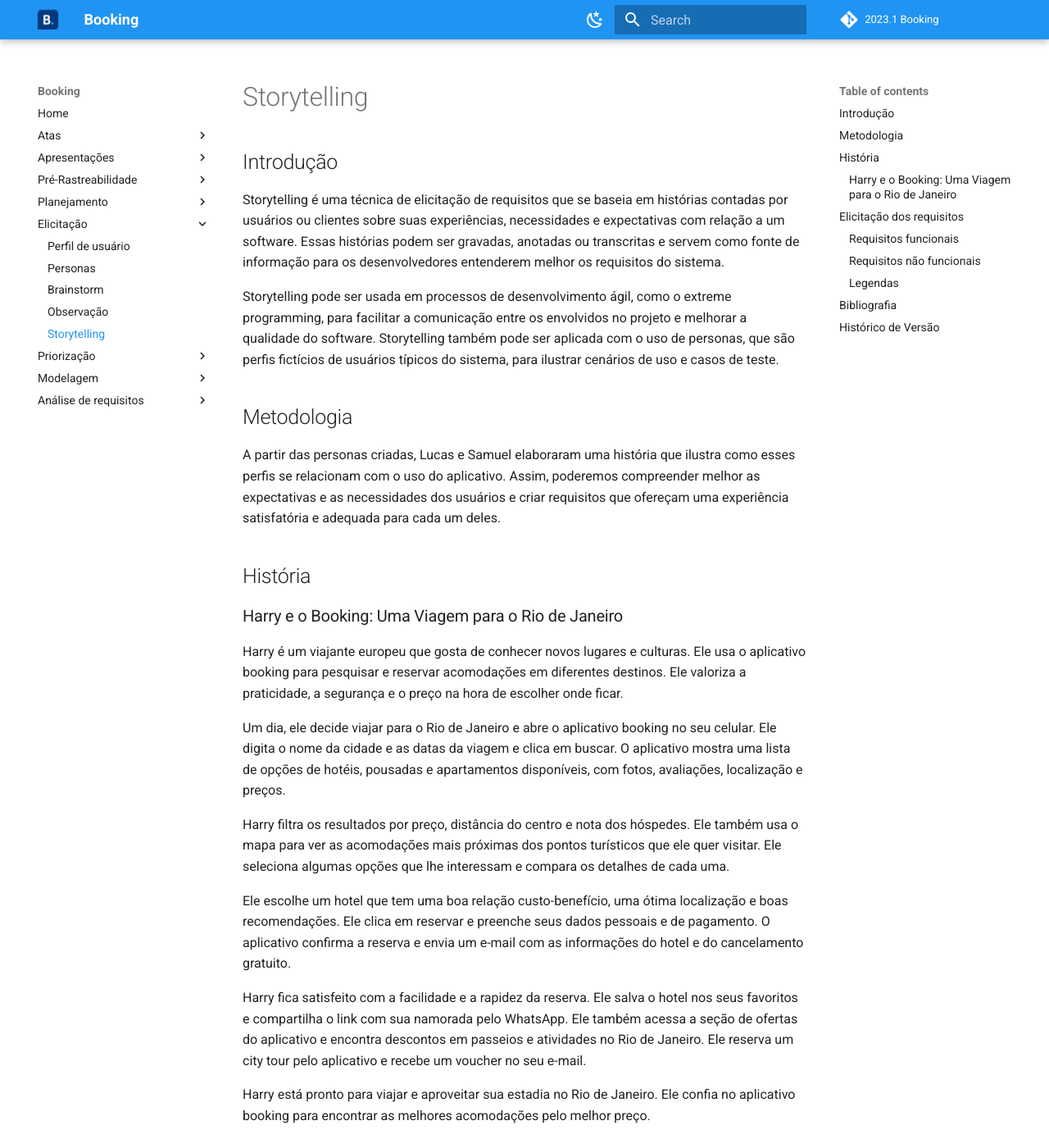
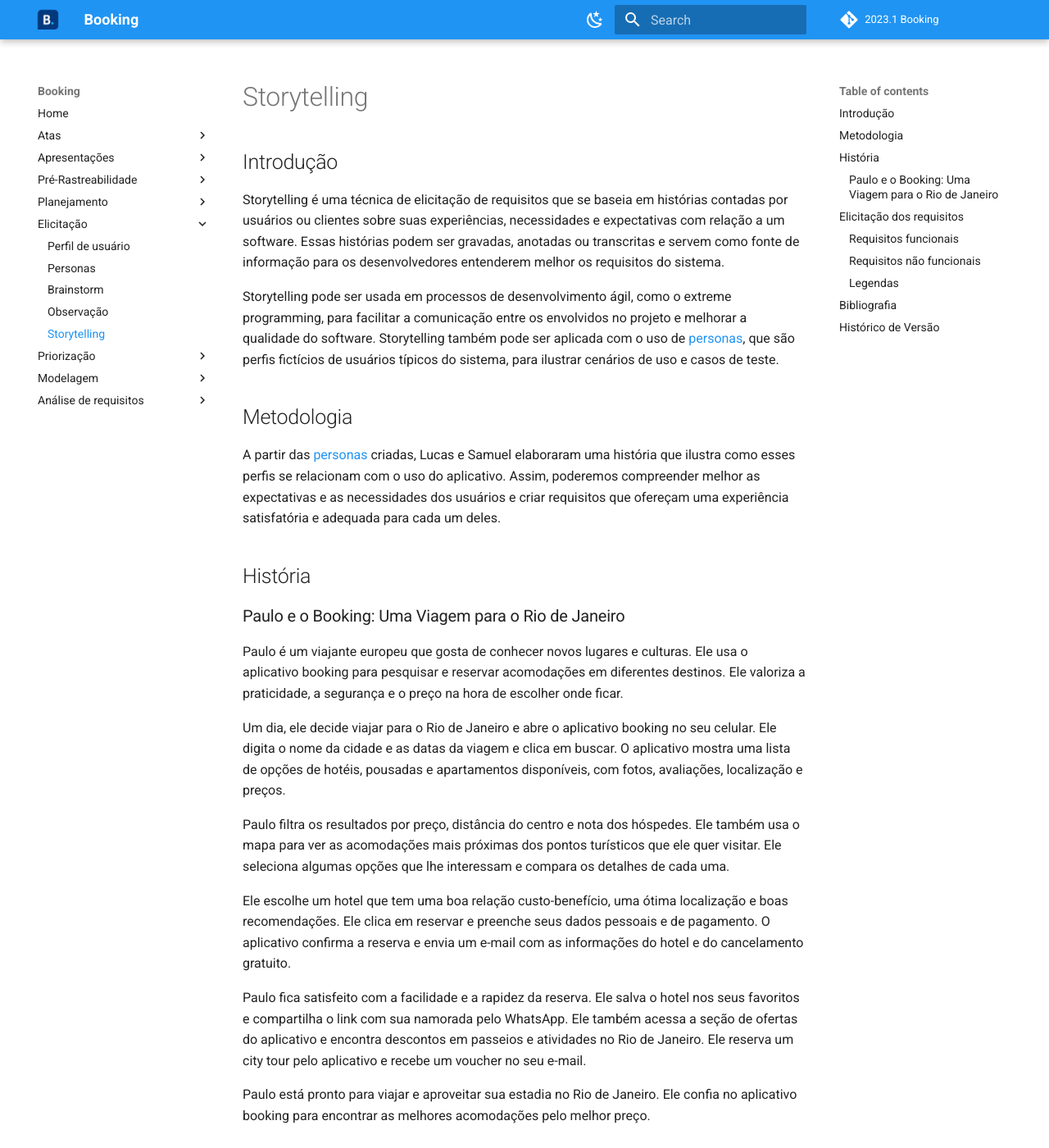
Before and after one commit to Requisitos-de-Software/2023.1-Booking, an MkDocs documentation site: the page built from docs/elicitacao/storytelling.md, in a window 1280 px wide and 1400 px high. Shown: the whole window at 82% size. Built offline with MkDocs 1.6.1 and Material for MkDocs 9.7.7, drawn with Linux system fonts in a browser that asks for light colours; a script that is not in the unit is left out; comment, search, counter and statistics services are not loaded; some of the changed text lies outside the part shown.

Commit message:
Corrigindo storytelling

```diff
--- a/docs/elicitacao/storytelling.md
+++ b/docs/elicitacao/storytelling.md
@@ -4,33 +4,33 @@
 
 Storytelling é uma técnica de elicitação de requisitos que se baseia em histórias contadas por usuários ou clientes sobre suas experiências, necessidades e expectativas com relação a um software. Essas histórias podem ser gravadas, anotadas ou transcritas e servem como fonte de informação para os desenvolvedores entenderem melhor os requisitos do sistema.
 
-Storytelling pode ser usada em processos de desenvolvimento ágil, como o extreme programming, para facilitar a comunicação entre os envolvidos no projeto e melhorar a qualidade do software. Storytelling também pode ser aplicada com o uso de personas, que são perfis fictícios de usuários típicos do sistema, para ilustrar cenários de uso e casos de teste.
+Storytelling pode ser usada em processos de desenvolvimento ágil, como o extreme programming, para facilitar a comunicação entre os envolvidos no projeto e melhorar a qualidade do software. Storytelling também pode ser aplicada com o uso de [personas](./personas.md), que são perfis fictícios de usuários típicos do sistema, para ilustrar cenários de uso e casos de teste.
 
 ## Metodologia
 
-A partir das personas criadas, Lucas e Samuel elaboraram uma história que ilustra como esses perfis se relacionam com o uso do aplicativo. Assim, poderemos compreender melhor as expectativas e as necessidades dos usuários e criar requisitos que ofereçam uma experiência satisfatória e adequada para cada um deles.
+A partir das [personas](./personas.md) criadas, Lucas e Samuel elaboraram uma história que ilustra como esses perfis se relacionam com o uso do aplicativo. Assim, poderemos compreender melhor as expectativas e as necessidades dos usuários e criar requisitos que ofereçam uma experiência satisfatória e adequada para cada um deles.
 
 ## História
 
-### Harry e o Booking: Uma Viagem para o Rio de Janeiro
+### Paulo e o Booking: Uma Viagem para o Rio de Janeiro
 
-Harry é um viajante europeu que gosta de conhecer novos lugares e culturas. Ele usa o aplicativo booking para pesquisar e reservar acomodações em diferentes destinos. Ele valoriza a praticidade, a segurança e o preço na hora de escolher onde ficar.
+Paulo é um viajante europeu que gosta de conhecer novos lugares e culturas. Ele usa o aplicativo booking para pesquisar e reservar acomodações em diferentes destinos. Ele valoriza a praticidade, a segurança e o preço na hora de escolher onde ficar.
 
 Um dia, ele decide viajar para o Rio de Janeiro e abre o aplicativo booking no seu celular. Ele digita o nome da cidade e as datas da viagem e clica em buscar. O aplicativo mostra uma lista de opções de hotéis, pousadas e apartamentos disponíveis, com fotos, avaliações, localização e preços.
 
-Harry filtra os resultados por preço, distância do centro e nota dos hóspedes. Ele também usa o mapa para ver as acomodações mais próximas dos pontos turísticos que ele quer visitar. Ele seleciona algumas opções que lhe interessam e compara os detalhes de cada uma.
+Paulo filtra os resultados por preço, distância do centro e nota dos hóspedes. Ele também usa o mapa para ver as acomodações mais próximas dos pontos turísticos que ele quer visitar. Ele seleciona algumas opções que lhe interessam e compara os detalhes de cada uma.
 
 Ele escolhe um hotel que tem uma boa relação custo-benefício, uma ótima localização e boas recomendações. Ele clica em reservar e preenche seus dados pessoais e de pagamento. O aplicativo confirma a reserva e envia um e-mail com as informações do hotel e do cancelamento gratuito.
 
-Harry fica satisfeito com a facilidade e a rapidez da reserva. Ele salva o hotel nos seus favoritos e compartilha o link com sua namorada pelo WhatsApp. Ele também acessa a seção de ofertas do aplicativo e encontra descontos em passeios e atividades no Rio de Janeiro. Ele reserva um city tour pelo aplicativo e recebe um voucher no seu e-mail.
+Paulo fica satisfeito com a facilidade e a rapidez da reserva. Ele salva o hotel nos seus favoritos e compartilha o link com sua namorada pelo WhatsApp. Ele também acessa a seção de ofertas do aplicativo e encontra descontos em passeios e atividades no Rio de Janeiro. Ele reserva um city tour pelo aplicativo e recebe um voucher no seu e-mail.
 
-Harry está pronto para viajar e aproveitar sua estadia no Rio de Janeiro. Ele confia no aplicativo booking para encontrar as melhores acomodações pelo melhor preço.
+Paulo está pronto para viajar e aproveitar sua estadia no Rio de Janeiro. Ele confia no aplicativo booking para encontrar as melhores acomodações pelo melhor preço.
 
 ## Elicitação dos requisitos
 
 ### Requisitos funcionais
 
-Na tabela 1, é possível encontrar os requisitos funcionais que foram obtidos a partir da história relatada pelo Harry, e que foram identificados como necessários para o desenvolvimento do sistema. Esses requisitos funcionais são uma lista abrangente de funcionalidades e recursos que o sistema deve possuir para atender às necessidades do usuário.
+Na tabela 1, é possível encontrar os requisitos funcionais que foram obtidos a partir da história relatada pelo Paulo, e que foram identificados como necessários para o desenvolvimento do sistema. Esses requisitos funcionais são uma lista abrangente de funcionalidades e recursos que o sistema deve possuir para atender às necessidades do usuário.
 
 | ID    | Nome                         | Descrição                                                                                                                                                                          |
 | ----- | ---------------------------- | ------------------------------------------------------------------------------------------------------------------------------------------------------------------------------------ |
@@ -46,12 +46,12 @@
 | FST10 | Histórico de reservas       | o aplicativo deve permitir que os usuários visualizem seu histórico de reservas anteriores, incluindo informações como datas, acomodações e voos reservados.                   |
 
 <div style="text-align: center">
-<p> Tabela 1: Requisitos funcionais elicitados pela história do Harry. (Fonte: Autores, 2023). </p>
+<p> Tabela 1: Requisitos funcionais elicitados pela história do Paulo. (Fonte: Autores, 2023). </p>
 </div>
 
 ### Requisitos não funcionais
 
-Na tabela 2, estão listados os requisitos não funcionais que foram identificados a partir da história do Harry, e que devem ser considerados no desenvolvimento do sistema. Esses requisitos não funcionais descrevem as características e propriedades do sistema que não estão relacionadas diretamente às suas funcionalidades, mas que são importantes para garantir sua qualidade e desempenho. Esses requisitos incluem aspectos como segurança, desempenho, usabilidade e compatibilidade, entre outros, e devem ser cuidadosamente considerados durante todo o processo de desenvolvimento do sistema.
+Na tabela 2, estão listados os requisitos não funcionais que foram identificados a partir da história do Paulo, e que devem ser considerados no desenvolvimento do sistema. Esses requisitos não funcionais descrevem as características e propriedades do sistema que não estão relacionadas diretamente às suas funcionalidades, mas que são importantes para garantir sua qualidade e desempenho. Esses requisitos incluem aspectos como segurança, desempenho, usabilidade e compatibilidade, entre outros, e devem ser cuidadosamente considerados durante todo o processo de desenvolvimento do sistema.
 
 | ID     | Nome            | Descrição                                                                                                     |
 | ------ | --------------- | --------------------------------------------------------------------------------------------------------------- |
@@ -64,7 +64,7 @@
 | NFST07 | Localização   | o aplicativo deve estar disponível em diferentes idiomas e adaptar-se a diferentes regiões e culturas.        |
 
 <div style="text-align: center">
-<p> Tabela 2: Requisitos não funcionais elicitados pela história do Harry. (Fonte: Autores, 2023). </p>
+<p> Tabela 2: Requisitos não funcionais elicitados pela história do Paulo. (Fonte: Autores, 2023). </p>
 </div>
 
 ### Legendas
```
Also changed, not shown: docs/verificacaoGrupo/elicitacao/storytelling.md (+9 -8 lines).
